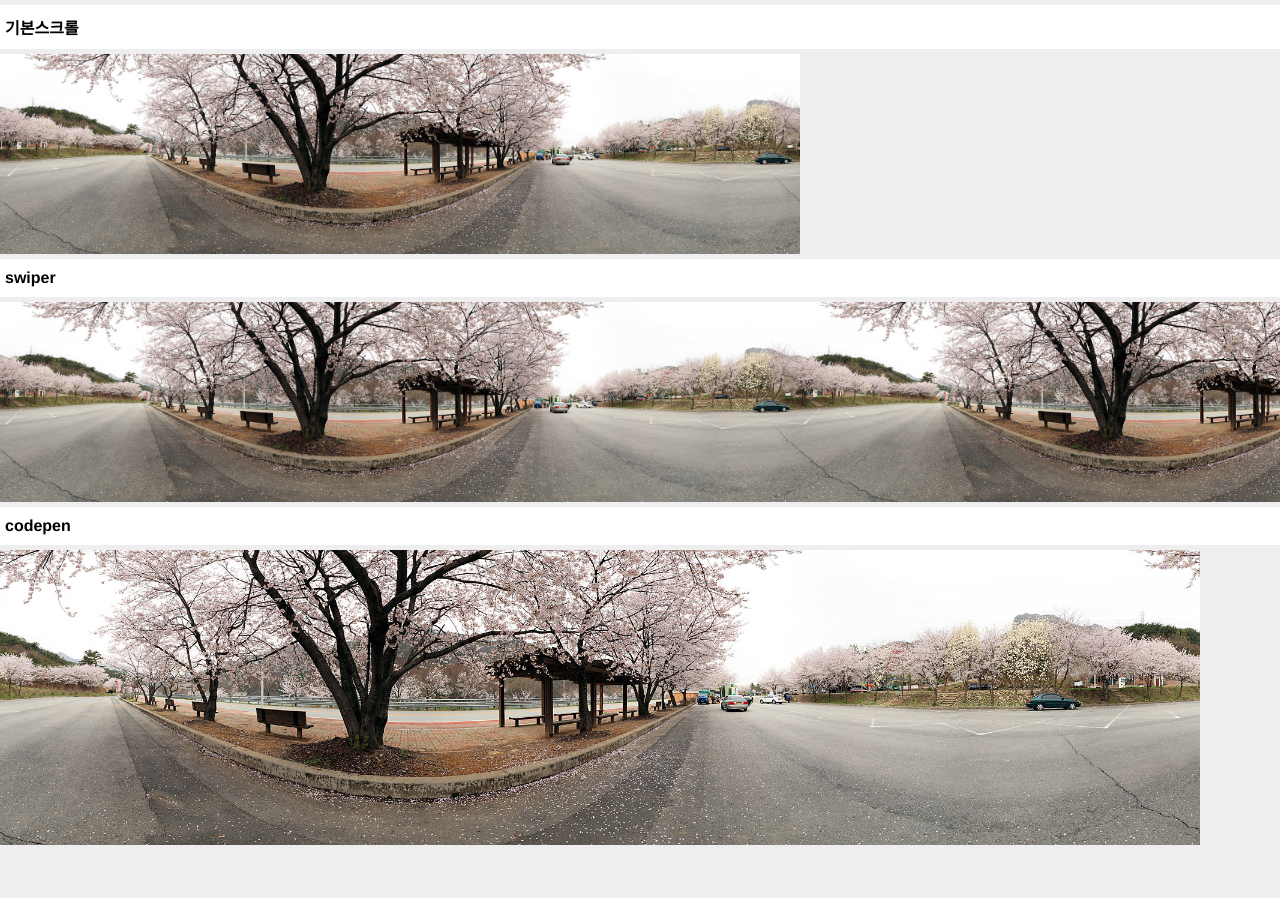
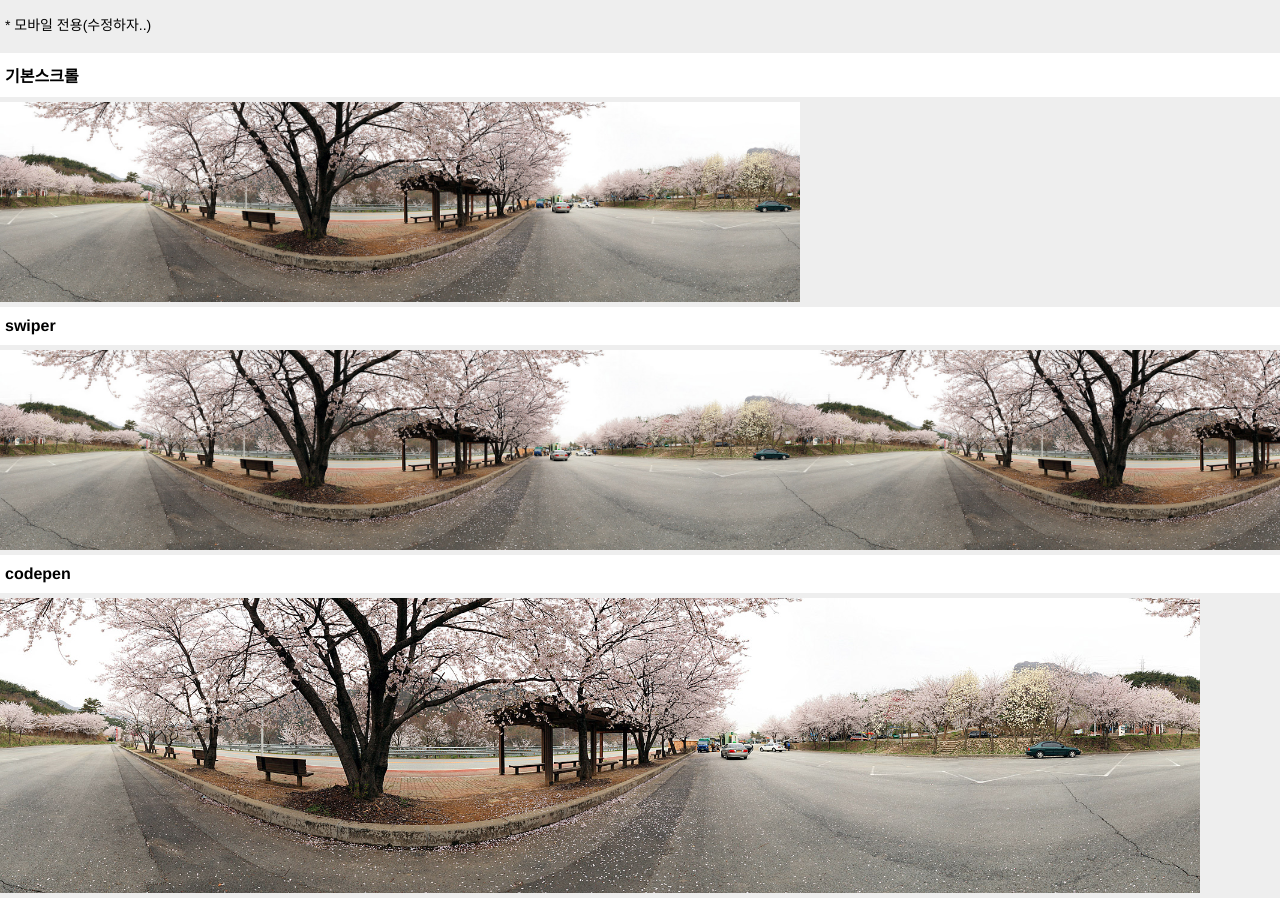
Before and after one commit to modangirlbin/pano_auto, a plain HTML site: page index.html in a window 1280 px wide. Before the commit the page ends 850 px from the top, so only its background shows below. Drawn offline with nearby package versions, Linux system fonts and the light colour scheme.

Commit message:
note 추가

```diff
--- a/index.html
+++ b/index.html
@@ -15,6 +15,7 @@
 </head>
 <body>
 <div class="evt_wrap" style="display:none">
+  <p style="padding-left:5px">* 모바일 전용(수정하자..)</p>
   <!-- test01 -->
   <div class="evt_section test01">
   <strong>기본스크롤</strong>
```
